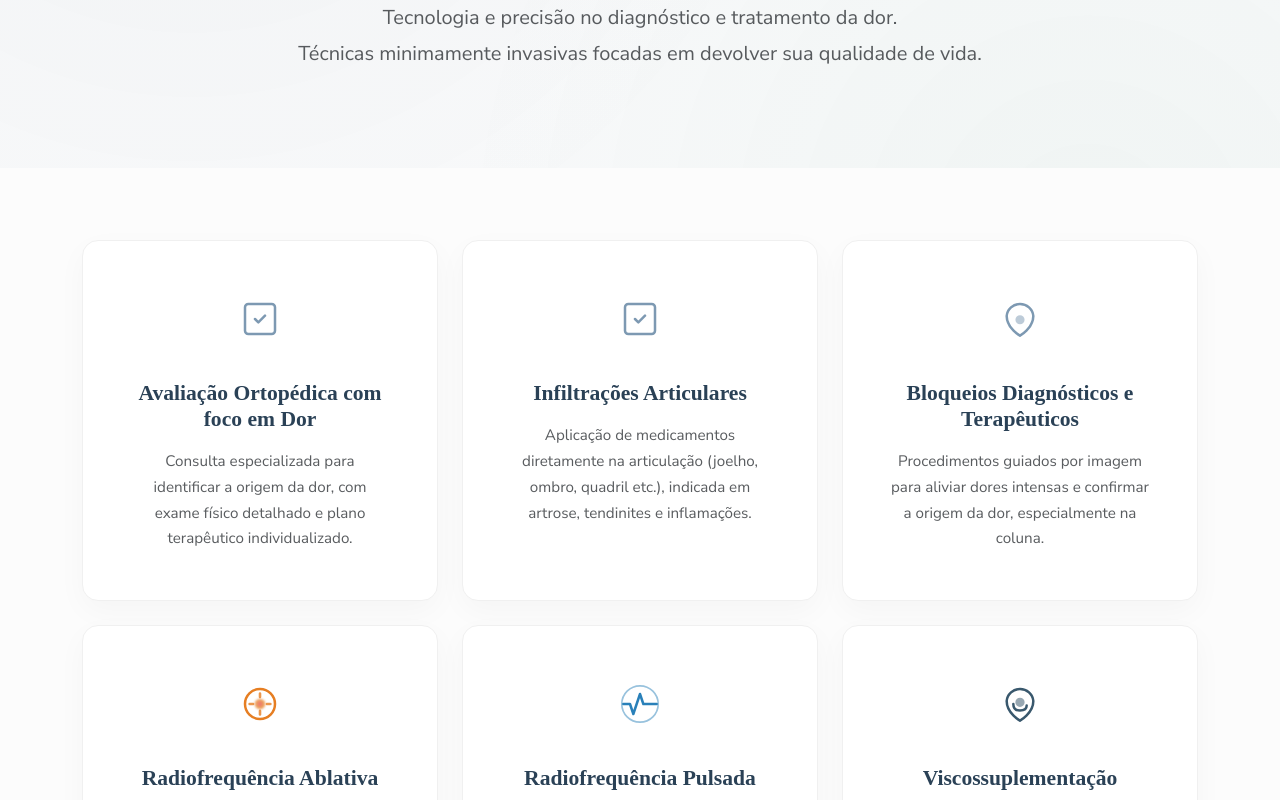
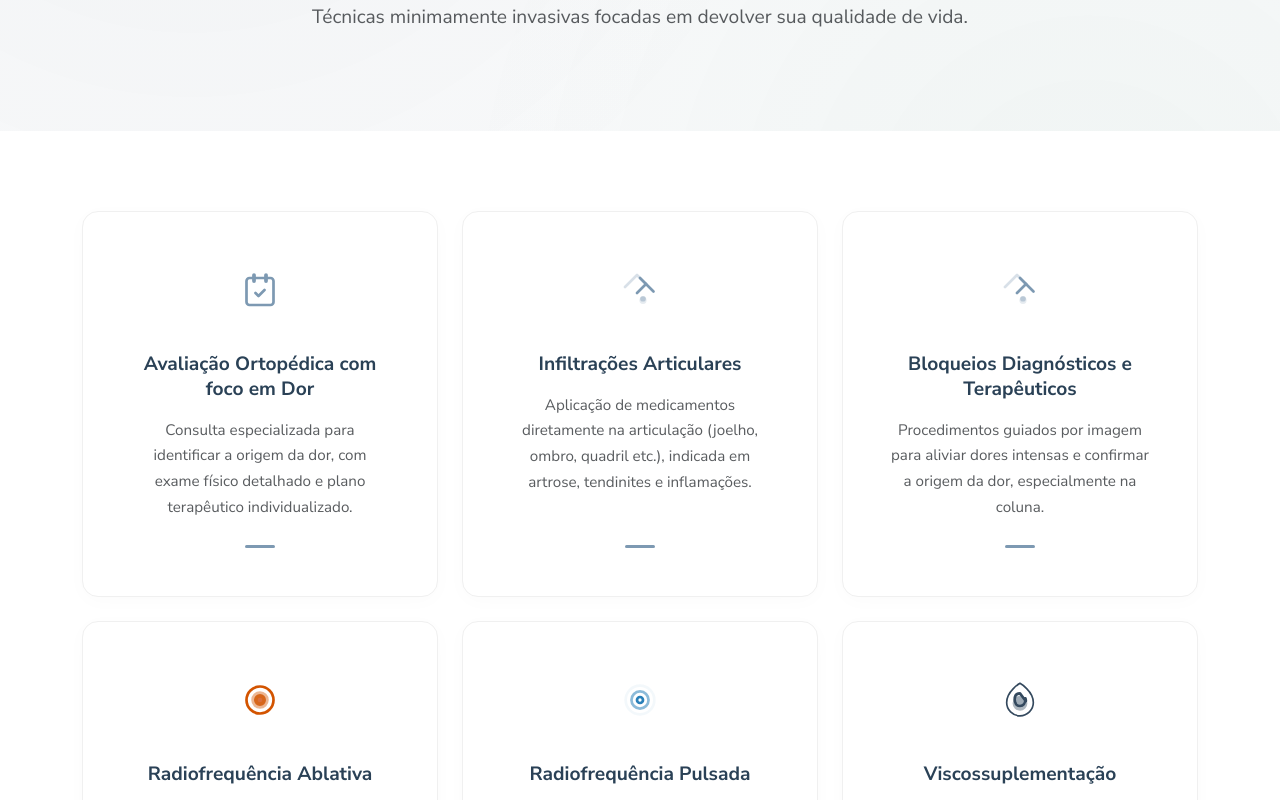
Before and after one commit to benedetjv/teste-site, a Next.js app: page /procedimentos in a window 1280 px wide. Shown: the part 440-1240 px from the top of the page. Built offline with nearby package versions, Linux system fonts and the light colour scheme; a web font is replaced by a local one.

Commit message:
style: fix font consistency, icon matching and improve gel effect for procedures

```diff
--- a/src/app/procedimentos/page.tsx
+++ b/src/app/procedimentos/page.tsx
@@ -13,18 +13,14 @@ export default function ProcedimentosPage() {
             <Header />
             <main className="flex-grow-1 pt-5 mt-5">
                 <div className="container py-5 text-center mt-5">
-                    <h5 className="text-uppercase fw-bold mb-3" style={{ color: '#7d99b2', letterSpacing: '4px', fontSize: '0.8rem', opacity: 0.8 }}>Especialidades</h5>
-                    <h1 className="mb-4 display-3" style={{
-                        fontFamily: '"Safira March", serif',
-                        color: '#2a4156',
-                        fontWeight: 'normal'
-                    }}>Tratamentos e Procedimentos</h1>
-
-                    <div className="mx-auto mb-4" style={{ width: '40px', height: '2px', backgroundColor: '#7d99b2', opacity: 0.5 }}></div>
+                    <h5 className="text-uppercase fw-bold mb-3" style={{ color: '#7d99b2', letterSpacing: '3px', fontSize: '0.85rem' }}>Especialidades</h5>
+                    <h1 className="display-4 fw-bold mb-4" style={{ color: '#2a4156' }}>
+                        Tratamentos e Procedimentos
+                    </h1>
 
                     <p className="lead text-muted mx-auto mb-5" style={{
-                        maxWidth: '900px',
-                        fontSize: '1.25rem',
+                        maxWidth: '850px',
+                        fontSize: '1.2rem',
                         fontWeight: '300',
                         lineHeight: '1.8'
                     }}>
--- a/src/components/Servicos.tsx
+++ b/src/components/Servicos.tsx
@@ -15,101 +15,130 @@ const IconWrapper = ({ children, color = "#7d99b2" }: { children: React.ReactNod
 // 1. Avaliação Ortopédica (Checklist Animada)
 const IconAvaliacao = () => (
   <IconWrapper>
-    <svg viewBox="0 0 24 24" width="40" height="40" fill="none" stroke="currentColor" strokeWidth="1.5" strokeLinecap="round" strokeLinejoin="round">
-      <rect x="3" y="3" width="18" height="18" rx="2" ry="2" />
+    <svg viewBox="0 0 24 24" width="36" height="36" fill="none" stroke="currentColor" strokeWidth="1.8" strokeLinecap="round" strokeLinejoin="round">
+      <rect x="3" y="4" width="18" height="18" rx="2" ry="2" />
+      <line x1="16" y1="2" x2="16" y2="6" strokeWidth="2.5" />
+      <line x1="8" y1="2" x2="8" y2="6" strokeWidth="2.5" />
       <motion.path
-        d="M9 12l2 2 4-4"
+        d="M9 14l2 2 4-4"
         initial={{ pathLength: 0 }}
         whileInView={{ pathLength: 1 }}
-        transition={{ duration: 1, repeat: Infinity, repeatDelay: 2 }}
+        transition={{ duration: 0.8, repeat: Infinity, repeatDelay: 1.5 }}
       />
     </svg>
   </IconWrapper>
 );
 
-// 2. Infiltrações / Bloqueios (Efeito Líquido / Drop)
-const IconLiquido = ({ isGel = false }: { isGel?: boolean }) => (
-  <IconWrapper color={isGel ? "#39586d" : "#7d99b2"}>
-    <svg viewBox="0 0 24 24" width="40" height="40" fill="none" stroke="currentColor" strokeWidth="1.5" strokeLinecap="round" strokeLinejoin="round">
-      <path d="M12 22s-8-4.5-8-11.8A8 8 0 0 1 12 3a8 8 0 0 1 8 7.2c0 7.3-8 11.8-8 11.8z" />
+// 2. Infiltrações / Bloqueios (Efeito Líquido / Seringa Sutil)
+const IconLiquido = () => (
+  <IconWrapper>
+    <svg viewBox="0 0 24 24" width="36" height="36" fill="none" stroke="currentColor" strokeWidth="1.8" strokeLinecap="round" strokeLinejoin="round">
+      <path d="M10 2l6 6M10 2l-8 8" opacity="0.3" />
+      <path d="M12 4l9 9" />
+      <path d="M16 8l-6 6" />
       <motion.circle
-        cx="12" cy="11" r="2"
+        cx="14" cy="14" r="1.5"
         fill="currentColor"
-        animate={isGel ? { scale: [1, 1.2, 1], opacity: [0.5, 0.8, 0.5] } : { y: [0, 5, 0], opacity: [0.3, 1, 0.3] }}
-        transition={{ duration: isGel ? 3 : 1.5, repeat: Infinity, ease: "easeInOut" }}
+        animate={{ y: [0, 6], opacity: [1, 0] }}
+        transition={{ duration: 1.5, repeat: Infinity, ease: "linear" }}
       />
-      {isGel && (
-        <motion.path
-          d="M8 11c0 2 1.5 3 4 3s4-1 4-3"
-          animate={{ d: ["M8 11c0 2 1.5 3 4 3s4-1 4-3", "M8 12c0 3 1.5 4 4 4s4-1 4-3", "M8 11c0 2 1.5 3 4 3s4-1 4-3"] }}
-          transition={{ duration: 4, repeat: Infinity }}
-        />
-      )}
-    </svg>
-  </IconWrapper>
-);
-
-// 3. Radiofrequência Ablativa (Ponto de calor / Queimando)
-const IconAblativa = () => (
-  <IconWrapper color="#e67e22">
-    <svg viewBox="0 0 24 24" width="40" height="40" fill="none" stroke="currentColor" strokeWidth="1.5" strokeLinecap="round" strokeLinejoin="round">
-      <circle cx="12" cy="12" r="9" />
       <motion.circle
-        cx="12" cy="12" r="2"
-        fill="#e74c3c"
-        animate={{ scale: [1, 2.5, 1], opacity: [0.8, 0.2, 0.8], filter: ["blur(0px)", "blur(4px)", "blur(0px)"] }}
-        transition={{ duration: 2, repeat: Infinity }}
-      />
-      <motion.path
-        d="M12 8v-2M12 18v-2M8 12h-2M18 12h-2"
-        animate={{ opacity: [1, 0.5, 1], scale: [1, 1.1, 1] }}
-        transition={{ duration: 1, repeat: Infinity }}
+        cx="14" cy="14" r="1"
+        fill="currentColor"
+        animate={{ y: [0, 8], opacity: [0.8, 0] }}
+        transition={{ duration: 1.5, repeat: Infinity, ease: "linear", delay: 0.5 }}
       />
     </svg>
   </IconWrapper>
 );
 
-// 4. Radiofrequência Pulsada (Efeito Pulso)
+// 3. Viscossuplementação (Efeito GEL Denso)
+const IconGel = () => (
+  <IconWrapper color="#34495e">
+    <svg viewBox="0 0 24 24" width="40" height="40" fill="none" stroke="currentColor" strokeWidth="1.5" strokeLinecap="round" strokeLinejoin="round">
+      <path d="M12 2c0 0-8 4.5-8 11.5a8 8 0 1 0 16 0C20 6.5 12 2 12 2z" strokeWidth="1" />
+      <motion.path
+        d="M12 8c-2 0-3 1.5-3 3.5s1 3.5 3 3.5 3-1.5 3-3.5S14 8 12 8z"
+        fill="rgba(125, 153, 178, 0.2)"
+        animate={{
+          scale: [1, 1.1, 0.95, 1],
+          d: ["M12 8c-2 0-3 1.5-3 3.5s1 3.5 3 3.5 3-1.5 3-3.5S14 8 12 8z",
+            "M12 9c-2.5 0-3.5 1.5-3.5 4s1.5 4.5 3.5 4.5 3.5-2 3.5-4.5-1-4-3.5-4z",
+            "M12 8c-2 0-3 1.5-3 3.5s1 3.5 3 3.5 3-1.5 3-3.5S14 8 12 8z"]
+        }}
+        transition={{ duration: 5, repeat: Infinity, ease: "easeInOut" }}
+      />
+      <motion.circle
+        cx="12" cy="14" r="3"
+        fill="currentColor"
+        opacity="0.2"
+        animate={{ scale: [0.8, 1.2, 0.8], opacity: [0.1, 0.4, 0.1] }}
+        transition={{ duration: 4, repeat: Infinity }}
+      />
+    </svg>
+  </IconWrapper>
+);
+
+// 4. Radiofrequência Ablativa (Calor / Ponto Central)
+const IconAblativa = () => (
+  <IconWrapper color="#d35400">
+    <svg viewBox="0 0 24 24" width="36" height="36" fill="none" stroke="currentColor" strokeWidth="1.8" strokeLinecap="round" strokeLinejoin="round">
+      <circle cx="12" cy="12" r="9" />
+      <motion.circle
+        cx="12" cy="12" r="2"
+        fill="#e67e22"
+        animate={{ scale: [1, 3, 1], opacity: [1, 0, 1] }}
+        transition={{ duration: 1.5, repeat: Infinity }}
+      />
+      <motion.circle
+        cx="12" cy="12" r="1.5"
+        fill="#c0392b"
+        animate={{ scale: [1, 4, 1], opacity: [0.8, 0, 0.8] }}
+        transition={{ duration: 1.5, repeat: Infinity, delay: 0.2 }}
+      />
+    </svg>
+  </IconWrapper>
+);
+
+// 5. Radiofrequência Pulsada (Ondas / Pulso)
 const IconPulsada = () => (
   <IconWrapper color="#2980b9">
-    <svg viewBox="0 0 24 24" width="40" height="40" fill="none" stroke="currentColor" strokeWidth="1.5" strokeLinecap="round" strokeLinejoin="round">
-      <path d="M2 12h4l2 6 4-12 2 6h8" />
+    <svg viewBox="0 0 24 24" width="36" height="36" fill="none" stroke="currentColor" strokeWidth="1.8" strokeLinecap="round" strokeLinejoin="round">
+      <path d="M12 12m-2 0a2 2 0 1 0 4 0a2 2 0 1 0 -4 0" />
       <motion.circle
-        cx="12" cy="12" r="1"
-        strokeWidth="1"
-        animate={{ r: [1, 20], opacity: [1, 0] }}
-        transition={{ duration: 2, repeat: Infinity, ease: "easeOut" }}
+        cx="12" cy="12" r="2"
+        animate={{ r: [2, 10], opacity: [1, 0] }}
+        transition={{ duration: 1.5, repeat: Infinity, ease: "easeOut" }}
       />
       <motion.circle
-        cx="12" cy="12" r="1"
-        strokeWidth="1"
-        animate={{ r: [1, 20], opacity: [1, 0] }}
-        transition={{ duration: 2, repeat: Infinity, ease: "easeOut", delay: 1 }}
+        cx="12" cy="12" r="2"
+        animate={{ r: [2, 10], opacity: [1, 0] }}
+        transition={{ duration: 1.5, repeat: Infinity, ease: "easeOut", delay: 0.75 }}
       />
     </svg>
   </IconWrapper>
 );
 
 const getIcon = (titulo: string) => {
-  const t = titulo.toLowerCase();
-  if (t.includes('avaliação') || t.includes('avaliacao')) return <IconAvaliacao />;
-  if (t.includes('viscossuplementação') || t.includes('viscossuplementacao')) return <IconLiquido isGel={true} />;
+  const t = titulo.toLowerCase().normalize("NFD").replace(/[\u0300-\u036f]/g, ""); // Remove accents for safer matching
+  if (t.includes('avaliacao')) return <IconAvaliacao />;
+  if (t.includes('viscos')) return <IconGel />;
   if (t.includes('ablativa')) return <IconAblativa />;
   if (t.includes('pulsada')) return <IconPulsada />;
-  if (t.includes('infiltração') || t.includes('bloqueio') || t.includes('infiltracao')) return <IconLiquido />;
+  if (t.includes('infiltr') || t.includes('bloqueio')) return <IconLiquido />;
   return <IconAvaliacao />;
 };
 
-const cardVariants: Variants = {
-  hidden: { opacity: 0, scale: 0.95, y: 20 },
+const itemVariants: Variants = {
+  hidden: { opacity: 0, scale: 0.98, y: 15 },
   visible: (i: number) => ({
     opacity: 1,
     scale: 1,
     y: 0,
     transition: {
-      delay: i * 0.1,
-      duration: 0.6,
-      ease: [0.23, 1, 0.32, 1]
+      delay: i * 0.08,
+      duration: 0.5,
+      ease: [0.25, 0.1, 0.25, 1]
     }
   })
 };
@@ -118,49 +147,47 @@ export default function Servicos() {
   const { items } = siteContent.servicos;
 
   return (
-    <section id="servicos" className="py-5" style={{ backgroundColor: '#fcfcfc' }}>
+    <section id="servicos" className="py-5" style={{ backgroundColor: '#ffffff' }}>
       <div className="container py-4">
-        <div className="row g-4">
+        <div className="row g-4 pt-2">
           {items.map((item, index) => (
             <div className="col-lg-4 col-md-6" key={index}>
               <motion.div
-                className="card-procedimento h-100 p-4 p-md-5 rounded-4 position-relative transition-all"
+                className="procedimento-modern-card h-100 p-4 p-md-5 rounded-4 position-relative transition-all d-flex flex-column align-items-center text-center"
                 custom={index}
                 initial="hidden"
                 whileInView="visible"
-                whileHover={{ y: -10 }}
+                whileHover={{ y: -8 }}
                 viewport={{ once: true, margin: "-50px" }}
-                variants={cardVariants}
+                variants={itemVariants}
                 style={{
                   backgroundColor: '#ffffff',
                   border: '1px solid #f0f0f0',
-                  boxShadow: '0 10px 30px rgba(0,0,0,0.03)'
+                  boxShadow: '0 4px 20px rgba(0,0,0,0.02)'
                 }}
               >
-                {/* Micro-Animation Icon Container */}
-                <div className="d-flex justify-content-center mb-2">
+                {/* Animation Icon Area */}
+                <div className="icon-stage mb-2">
                   {getIcon(item.titulo)}
                 </div>
 
-                <h4 className="text-center mb-3" style={{
-                  fontFamily: '"Safira March", serif',
+                <h4 className="fw-bold mb-3" style={{
                   color: '#2a4156',
-                  fontSize: '1.35rem',
-                  lineHeight: '1.2'
+                  fontSize: '1.2rem',
+                  lineHeight: '1.3'
                 }}>
                   {item.titulo}
                 </h4>
 
-                <p className="text-muted text-center mb-0" style={{
+                <p className="text-muted mb-0 flex-grow-1" style={{
                   lineHeight: '1.7',
-                  fontSize: '0.95rem',
-                  fontWeight: '400'
+                  fontSize: '0.95rem'
                 }}>
                   {item.descricao}
                 </p>
 
-                {/* Subtle Decorative Hover Effect */}
-                <div className="hover-accent" />
+                {/* Subtle Brand Accent */}
+                <div className="accent-pill mt-4" style={{ width: '30px', height: '3px', backgroundColor: '#7d99b2', borderRadius: '10px' }}></div>
               </motion.div>
             </div>
           ))}
@@ -168,27 +195,18 @@ export default function Servicos() {
       </div>
 
       <style jsx>{`
-        .card-procedimento {
-          overflow: hidden;
-          z-index: 1;
+        .procedimento-modern-card:hover {
+          border-color: #e0e0e0 !important;
+          box-shadow: 0 15px 40px rgba(42, 65, 86, 0.06) !important;
         }
-        .card-procedimento:hover {
-          border-color: #7d99b2 !important;
-          box-shadow: 0 20px 50px rgba(42, 65, 86, 0.08) !important;
+        .icon-stage {
+          transition: transform 0.3s ease;
         }
-        .hover-accent {
-          position: absolute;
-          bottom: 0;
-          left: 0;
-          width: 100%;
-          height: 3px;
-          background-color: #7d99b2;
-          transform: scaleX(0);
-          transition: transform 0.4s ease;
-          transform-origin: left;
+        .procedimento-modern-card:hover .icon-stage {
+          transform: scale(1.1);
         }
-        .card-procedimento:hover .hover-accent {
-          transform: scaleX(1);
+        .transition-all {
+          transition: all 0.4s cubic-bezier(0.165, 0.84, 0.44, 1);
         }
       `}</style>
     </section>
```
